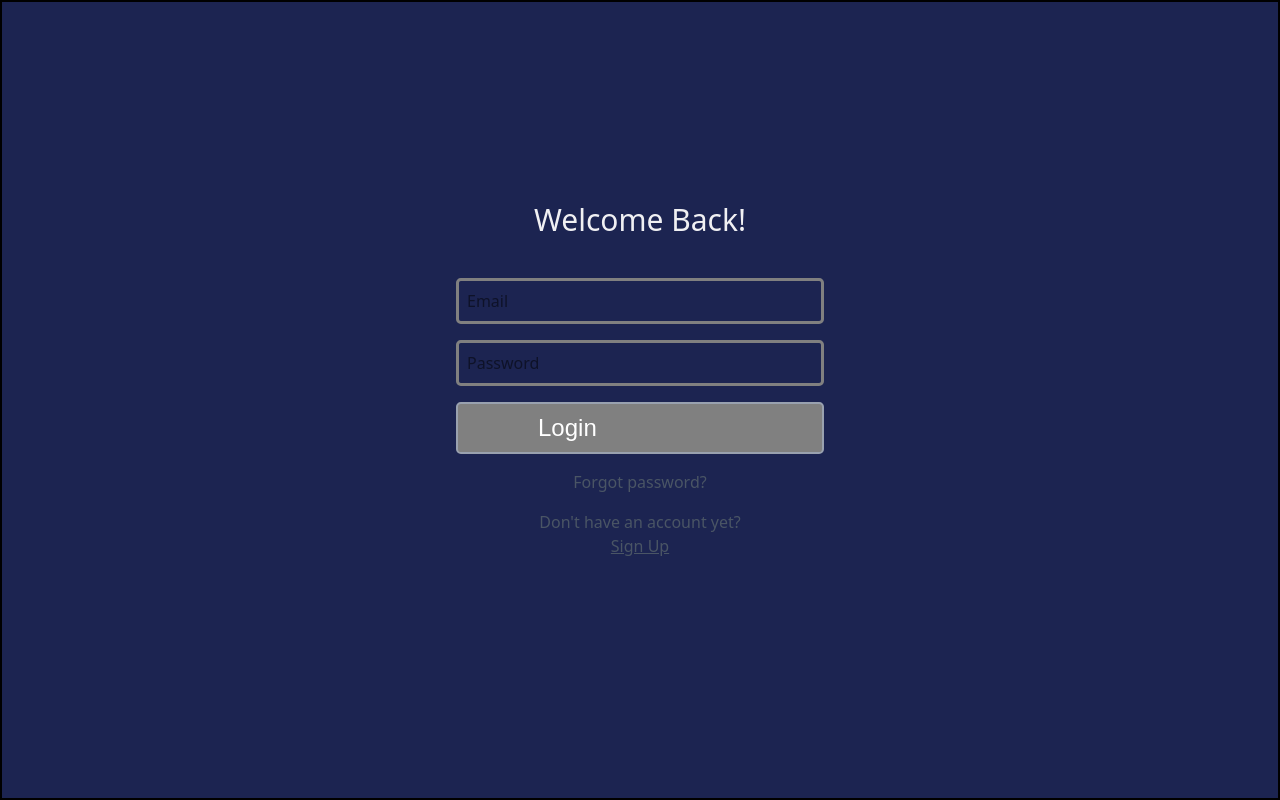
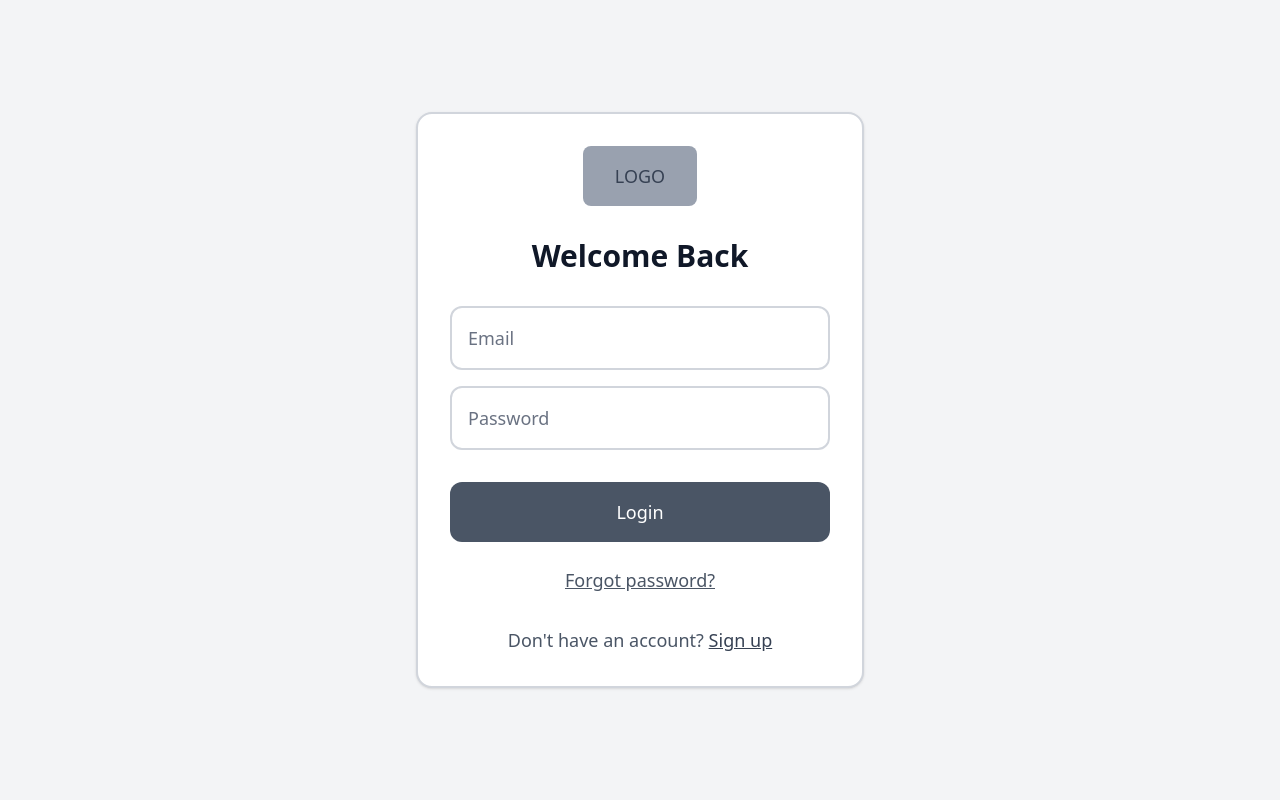
Before and after one commit to Dev-Rid/myBlogWebsite, a React (Vite) app: page /login in a window 1280 px wide. Built offline with nearby package versions, Linux system fonts and the light colour scheme; a web font is replaced by a local one.

Commit message:
feat: changed login component

```diff
--- a/src/pages/Login.jsx
+++ b/src/pages/Login.jsx
@@ -1,40 +1,167 @@
-import React from 'react'
-import { Link } from 'react-router-dom'
+// import React from 'react'
+// import { Link } from 'react-router-dom'
 
-const Login = () => {
+// const Login = () => {
+//   return (
+//     <div className='primary min-h-screen flex justify-center items-center border-2 pt-10 '>
+//       <div className=''>
+//         <div>
+//           <h2 className='textColor text-3xl text-bold text-center text-gray-600'>Welcome Back!</h2>
+//         </div>
+//         <div>
+//           <form action=""className='mb-20 mt-10 gap-4 flex flex-col'>
+//             <div className='w-full justify-center flex container'>
+//               <input type="text" placeholder='Email' className='border-3 px-[0.5rem] py-[0.5rem] md:w-[23rem] sm:w-[21rem] w-[16rem] rounded-[0.3rem] border-gray '/>
+//             </div>
+//             <div className='w-full justify-center flex container'>
+//               <input type="text" placeholder='Password' className='border-3 px-[0.5rem] py-[0.5rem] md:w-[23rem] sm:w-[21rem] w-[16rem] rounded-[0.3rem] border-gray items-start'/>
+//             </div>
+
+//             <div className='font border-2 px-[5rem] py-[0.5rem] rounded-[0.3rem] border-gray-400 bg-gray item-center text-white textbold text-2xl'>
+//               <Link to="/dashboard" className=''>
+//                   Login
+//               </Link>
+//             </div>
+
+//             <div>
+//               <p className='text-center text-gray-600'>Forgot password?</p>
+//             </div>
+//             <div>
+//               <p className='text-center text-gray-600'>Don't have an account yet? <br /> <Link to="/register" className='underline'>Sign Up</Link></p>
+//             </div>
+//           </form>
+//         </div>
+//       </div>
+//     </div>
+
+//   )
+// }
+
+// export default Login
+
+
+
+
+
+
+
+
+
+
+
+
+
+
+
+import React, { useState } from 'react';
+
+export default function LoginForm() {
+  const [formData, setFormData] = useState({
+    email: '',
+    password: ''
+  });
+
+  const handleInputChange = (e) => {
+    const { name, value } = e.target;
+    setFormData(prev => ({
+      ...prev,
+      [name]: value
+    }));
+  };
+
+  const handleSubmit = (e) => {
+    e.preventDefault();
+    // Handle form submission logic here
+    console.log('Login submitted:', formData);
+  };
+
+  const handleForgotPassword = () => {
+    // Handle forgot password logic
+    console.log('Forgot password clicked');
+  };
+
+  const handleSignUpClick = () => {
+    // Handle navigation to sign up page
+    console.log('Navigate to sign up');
+  };
+
   return (
-    <div className='primary min-h-screen flex justify-center items-center border-2 pt-10 '>
-      <div className=''>
-        <div>
-          <h2 className='textColor text-3xl text-bold text-center text-gray-600'>Welcome Back!</h2>
+    <div className="min-h-screen bg-gray-100 flex items-center justify-center p-4">
+      <div className="bg-white rounded-2xl border-2 border-gray-300 p-8 w-full max-w-md shadow-sm">
+        {/* Logo Placeholder */}
+        <div className="flex justify-center mb-8">
+          <div className="bg-gray-400 rounded-lg px-8 py-4 text-gray-700 font-medium text-lg">
+            LOGO
           </div>
-        <div>
-          <form action=""className='mb-20 mt-10 gap-4 flex flex-col'>
-            <div className='w-full justify-center flex container'>
-              <input type="text" placeholder='Email' className='border-3 px-[0.5rem] py-[0.5rem] md:w-[23rem] sm:w-[21rem] w-[16rem] rounded-[0.3rem] border-gray '/>
-            </div>
-            <div className='w-full justify-center flex container'>
-              <input type="text" placeholder='Password' className='border-3 px-[0.5rem] py-[0.5rem] md:w-[23rem] sm:w-[21rem] w-[16rem] rounded-[0.3rem] border-gray items-start'/>
         </div>
 
-            <div className='font border-2 px-[5rem] py-[0.5rem] rounded-[0.3rem] border-gray-400 bg-gray item-center text-white textbold text-2xl'>
-              <Link to="/dashboard" className=''>
-                  Login
-              </Link>
+        {/* Title */}
+        <h1 className="text-3xl font-bold text-gray-900 text-center mb-8">
+          Welcome Back
+        </h1>
+
+        {/* Form */}
+        <form onSubmit={handleSubmit} className="space-y-4">
+          {/* Email Input */}
+          <div>
+            <input
+              type="email"
+              name="email"
+              placeholder="Email"
+              value={formData.email}
+              onChange={handleInputChange}
+              className="w-full px-4 py-4 border-2 border-gray-300 rounded-xl text-gray-700 placeholder-gray-500 focus:outline-none focus:border-blue-500 focus:ring-1 focus:ring-blue-500 text-lg"
+              required
+            />
           </div>
 
+          {/* Password Input */}
           <div>
-              <p className='text-center text-gray-600'>Forgot password?</p>
+            <input
+              type="password"
+              name="password"
+              placeholder="Password"
+              value={formData.password}
+              onChange={handleInputChange}
+              className="w-full px-4 py-4 border-2 border-gray-300 rounded-xl text-gray-700 placeholder-gray-500 focus:outline-none focus:border-blue-500 focus:ring-1 focus:ring-blue-500 text-lg"
+              required
+            />
           </div>
-            <div>
-              <p className='text-center text-gray-600'>Don't have an account yet? <br /> <Link to="/register" className='underline'>Sign Up</Link></p>
+
+          {/* Login Button */}
+          <div className="pt-4">
+            <button
+              type="submit"
+              className="w-full bg-gray-600 hover:bg-gray-700 text-white font-medium py-4 px-4 rounded-xl text-lg transition-colors duration-200 focus:outline-none focus:ring-2 focus:ring-gray-500 focus:ring-offset-2"
+            >
+              Login
+            </button>
           </div>
         </form>
+
+        {/* Forgot Password Link */}
+        <div className="text-center mt-6">
+          <button
+            onClick={handleForgotPassword}
+            className="text-gray-600 hover:text-gray-800 text-lg underline focus:outline-none"
+          >
+            Forgot password?
+          </button>
+        </div>
+
+        {/* Sign Up Link */}
+        <div className="text-center mt-8">
+          <p className="text-gray-600 text-lg">
+            Don't have an account?{' '}
+            <button
+              onClick={handleSignUpClick}
+              className="text-gray-700 hover:text-gray-900 font-medium underline focus:outline-none"
+            >
+              Sign up
+            </button>
+          </p>
         </div>
       </div>
     </div>
-
-  )
+  );
 }
-
-export default Login
```
Lines whose indentation alone changed are shown as unchanged.
